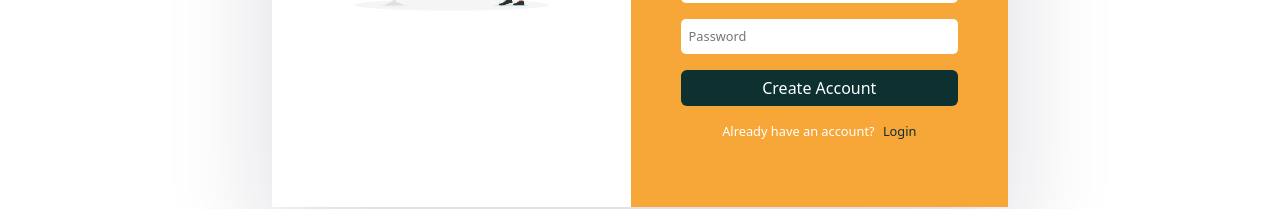
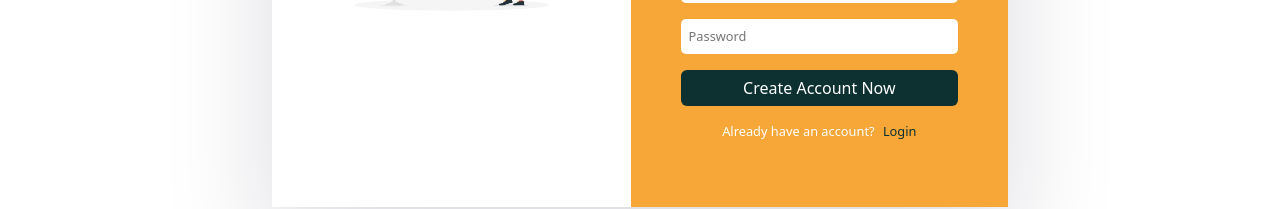
Before and after one commit to iaabrar16/choltourdei, a React (Create React App) app in the folder frontend/: page /register in a window 1280 px wide. Shown: the part 434-643 px from the top of the page. Built offline with nearby package versions, Linux system fonts and the light colour scheme; a web font is replaced by a local one.

Commit message:
Register.jsx updated

```diff
--- a/frontend/src/pages/Register.jsx
+++ b/frontend/src/pages/Register.jsx
@@ -68,7 +68,7 @@ const Register = () => {
                            <FormGroup>
                               <input type="password" placeholder='Password' id='password' onChange={handleChange} required />
                            </FormGroup>
-                           <Button className='btn secondary__btn auth__btn' type='submit'>Create Account</Button>
+                           <Button className='btn secondary__btn auth__btn' type='submit'>Create Account Now</Button>
                         </Form>
                         <p>Already have an account? <Link to='/login'>Login</Link></p>
                      </div>
```
